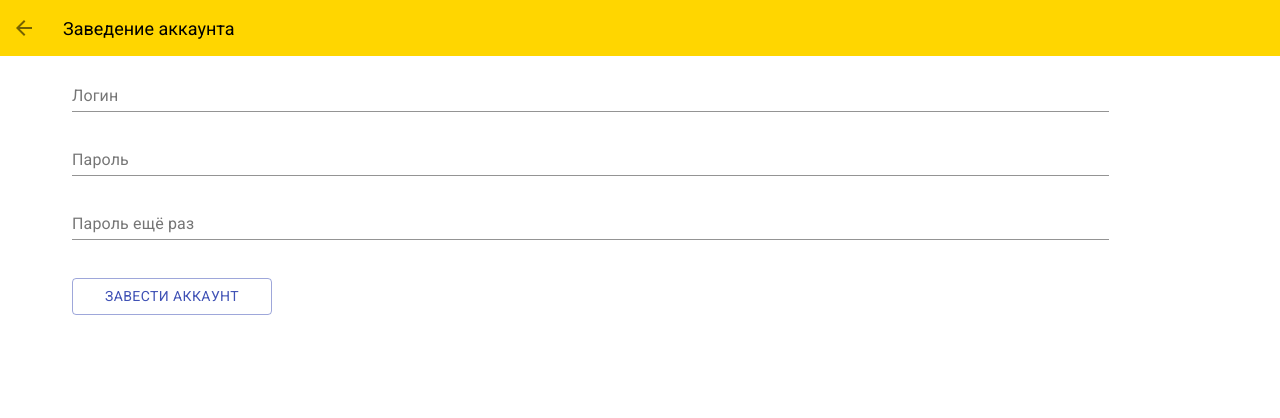
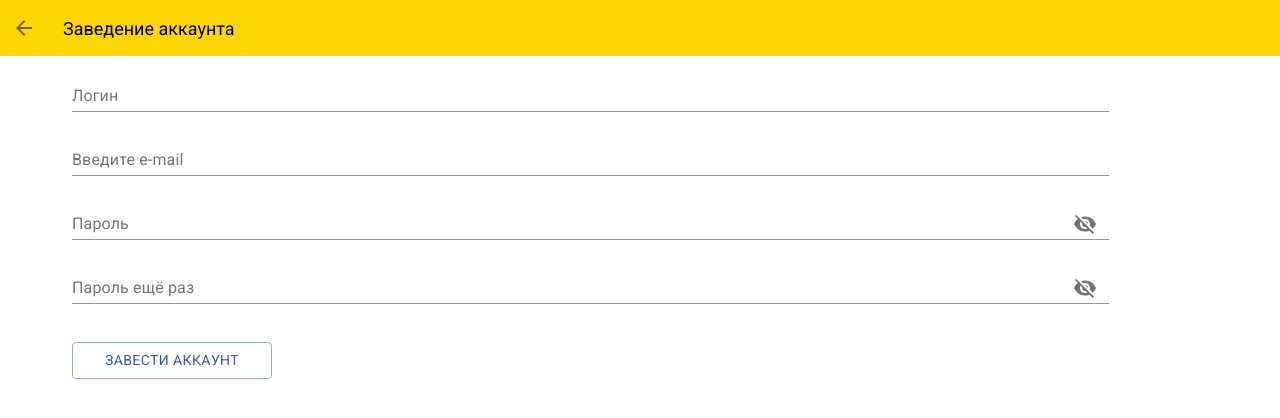
Before and after one commit to Swizi/TechPrice, a React (Create React App) app in the folder tech-price/: page /RegistrationPage in a window 1280 px wide. Shown: the top 418 px of the page. Built offline with nearby package versions, Linux system fonts and the light colour scheme.

Commit message:
Forms Validation

```diff
--- a/tech-price/package.json
+++ b/tech-price/package.json
@@ -14,6 +14,7 @@
     "@testing-library/jest-dom": "^4.2.4",
     "@testing-library/react": "^9.4.0",
     "@testing-library/user-event": "^7.2.1",
+    "formik": "^2.1.4",
     "material-ui-icons": "^1.0.0-beta.36",
     "nuka-carousel": "^4.6.3",
     "react": "^16.13.0",
--- a/tech-price/src/pages/FeedbackPage/FeedbackPage.jsx
+++ b/tech-price/src/pages/FeedbackPage/FeedbackPage.jsx
@@ -7,6 +7,7 @@ import Button from "@material-ui/core/Button";
 import ArrowBackIcon from "@material-ui/icons/ArrowBack";
 import { useHistory } from "react-router-dom";
 import IconButton from "@material-ui/core/IconButton";
+import { useFormik } from 'formik';
 
 const useStyles = makeStyles(theme => ({
   root: {
@@ -25,9 +26,44 @@ const useStyles = makeStyles(theme => ({
   }
 }));
 
+const validate = values => {
+  const errors = {};
+
+  if (!/^[A-Z0-9._%+-]+@[A-Z0-9.-]+\.[A-Z]{2,4}$/i.test(values.email)) {
+    errors.email = 'Неверный формат эл. почты';
+  }
+
+  return errors;
+};
+
 export function FeedbackPage(props) {
+  const [values, setValues] = React.useState();
+  const handleChange = (prop) => (event) => {
+    setValues({ ...values, [prop]: event.target.value });
+  };
+
+  const handleClickShowPassword = () => {
+    setValues({ ...values, showPassword: !values.showPassword });
+  };
+
+  const handleMouseDownPassword = (event) => {
+    event.preventDefault();
+  };
   let history = useHistory();
   const classes = useStyles();
+
+
+  const formik = useFormik({
+    initialValues: {
+      firstName: '',
+      lastName: '',
+      email: '',
+    },
+    validate,
+    onSubmit: values => {
+      alert(JSON.stringify(values, null, 2));
+    },
+  })
 
   return (
     <div className="page_flexbox">
@@ -40,10 +76,9 @@ export function FeedbackPage(props) {
         </div>
       </div>
       <div className="feedback_block">
-        <form className={classes.root} noValidate autoComplete="off">
+        <form className={classes.root} onSubmit={formik.handleSubmit} autoComplete="on">
           <TextField id="standard-basic" label="Введите ФИО" />
-          <TextField id="standard-basic" label="Номер телефона" />
-          <TextField id="standard-basic" label="Введите e-mail" />
+          <TextField id="standard-helperText" id="email" name="email" type="email" onChange={formik.handleChange} value={formik.values.email} label="Введите e-mail" helperText={formik.errors.email ? formik.errors.email : null} />
           <TextField
             id="standard-multiline-static"
             label="Обращение"
@@ -51,6 +86,7 @@ export function FeedbackPage(props) {
             rows="4"
           />
           <Button
+            type="submit"
             variant="outlined"
             size="medium"
             color="primary"
--- a/tech-price/src/pages/LoginPage/LoginPage.jsx
+++ b/tech-price/src/pages/LoginPage/LoginPage.jsx
@@ -1,5 +1,6 @@
 import React from "react";
 import "./LoginPage.css";
+import clsx from 'clsx';
 import HomeIcon from "@material-ui/icons/Home";
 import TextField from "@material-ui/core/TextField";
 import { makeStyles } from "@material-ui/core/styles";
@@ -8,6 +9,12 @@ import ArrowBackIcon from "@material-ui/icons/ArrowBack";
 import { useHistory } from "react-router-dom";
 import IconButton from "@material-ui/core/IconButton";
 import Alert from "@material-ui/lab/Alert";
+import Visibility from '@material-ui/icons/Visibility';
+import VisibilityOff from '@material-ui/icons/VisibilityOff';
+import FormControl from '@material-ui/core/FormControl';
+import Input from '@material-ui/core/Input';
+import InputLabel from '@material-ui/core/InputLabel';
+import InputAdornment from '@material-ui/core/InputAdornment';
 
 const useStyles = makeStyles(theme => ({
   root: {
@@ -18,7 +25,7 @@ const useStyles = makeStyles(theme => ({
   },
   margin: {
     margin: theme.spacing(1),
-    width: 150,
+    width: 200,
     marginTop: 30
   },
   extendedIcon: {
@@ -32,6 +39,21 @@ export function LoginPage(props) {
   //   color: "red"
   // }
   const classes = useStyles();
+  const [values, setValues] = React.useState({
+    showPassword: false,
+  });
+
+  const handleChange = (prop) => (event) => {
+    setValues({ ...values, [prop]: event.target.value });
+  };
+
+  const handleClickShowPassword = () => {
+    setValues({ ...values, showPassword: !values.showPassword });
+  };
+
+  const handleMouseDownPassword = (event) => {
+    event.preventDefault();
+  };
 
   return (
     <div className="page_flexbox">
@@ -49,8 +71,27 @@ export function LoginPage(props) {
       <div className="login_block">
         <form className={classes.root} noValidate autoComplete="off">
           <TextField id="standard-basic" label="Логин" />
-          <TextField id="standard-basic" label="Пароль" />
-          <TextField id="standard-basic" label="Номер карты сбербанка" />
+          {/* <TextField id="standard-password-input" label="Пароль" type="password"  autoComplete="current-password"/> */}
+          <FormControl className={clsx(classes.textField)}>
+            <InputLabel htmlFor="standard-adornment-password">Пароль</InputLabel>
+            <Input
+              id="standard-adornment-password"
+              type={values.showPassword ? 'text' : 'password'}
+              value={values.password}
+              onChange={handleChange('password')}
+              endAdornment={
+                <InputAdornment position="end">
+                  <IconButton
+                    aria-label="toggle password visibility"
+                    onClick={handleClickShowPassword}
+                    onMouseDown={handleMouseDownPassword}
+                  >
+                    {values.showPassword ? <Visibility /> : <VisibilityOff />}
+                  </IconButton>
+                </InputAdornment>
+              }
+            />
+          </FormControl>
           <Button
             variant="outlined"
             size="medium"
--- a/tech-price/src/pages/MainPage/MainPage.jsx
+++ b/tech-price/src/pages/MainPage/MainPage.jsx
@@ -111,7 +111,7 @@ export function MainPage(props) {
           </div>
         </div>
         <div className="product_cards">
-          {props.catalog.map(function(item, index) {
+          {props.catalog.map(function (item, index) {
             return <ItemsCard key={index} data={item} />;
           })}
         </div>
--- a/tech-price/src/pages/RegistrationPage/RegistrationPage.jsx
+++ b/tech-price/src/pages/RegistrationPage/RegistrationPage.jsx
@@ -7,6 +7,14 @@ import Button from "@material-ui/core/Button";
 import ArrowBackIcon from "@material-ui/icons/ArrowBack";
 import { useHistory } from "react-router-dom";
 import IconButton from "@material-ui/core/IconButton";
+import { useFormik } from 'formik';
+import Visibility from '@material-ui/icons/Visibility';
+import VisibilityOff from '@material-ui/icons/VisibilityOff';
+import FormControl from '@material-ui/core/FormControl';
+import Input from '@material-ui/core/Input';
+import InputLabel from '@material-ui/core/InputLabel';
+import InputAdornment from '@material-ui/core/InputAdornment';
+import clsx from 'clsx';
 
 const useStyles = makeStyles(theme => ({
   root: {
@@ -25,12 +33,71 @@ const useStyles = makeStyles(theme => ({
   }
 }));
 
+const validate = values => {
+  const errors = {};
+  if ((values.firstName.length > 15) || (values.firstName.length < 5)) {
+    errors.firstName = 'Логин меньше 16 и больше 5 символов';
+  }
+
+  if (!/^[A-Z0-9._%+-]+@[A-Z0-9.-]+\.[A-Z]{2,4}$/i.test(values.email)) {
+    errors.email = 'Неверный формат эл. почты';
+  }
+
+  return errors;
+};
+
 export function RegistrationPage(props) {
+  const [values, setValues] = React.useState({
+    showPassword: false,
+  });
+
+  const handleChange = (prop) => (event) => {
+    setValues({ ...values, [prop]: event.target.value });
+  };
+
+  const handleClickShowPassword = () => {
+    setValues({ ...values, showPassword: !values.showPassword });
+  };
+
+  const handleMouseDownPassword = (event) => {
+    event.preventDefault();
+  };
   // const headerTextStyle = {
   //   color: "red"
   // }
   let history = useHistory();
   const classes = useStyles();
+
+
+  const formik = useFormik({
+    initialValues: {
+      firstName: '',
+      lastName: '',
+      email: '',
+    },
+    validate,
+    onSubmit: values => {
+      alert(JSON.stringify(values, null, 2));
+    },
+  })
+
+  // const changeEmailStyle = () => {
+  //   var email_html = document.getElementById("email_input");
+  //   var email_value = document.getElementById("email_input").value;
+  //   console.log(email_value.indexOf("@"));
+  //   if(email_value.indexOf("@") === -1){
+  //     console.log(isError ? "standard-error-helper-text" : "standard-basic");
+  //     isError = true;
+  //     console.log(isError ? "standard-error-helper-text" : "standard-basic");
+  //     emailHelperText = "Неправильно введена эл. почта";
+  //     email_html.helperText = emailHelperText;
+  //     console.log(email_html.helperText)
+  //   } else {
+  //     isError = false;
+  //     emailHelperText = "";
+  //   }
+
+  // }
 
   return (
     <div className="page_flexbox">
@@ -43,11 +110,51 @@ export function RegistrationPage(props) {
         </div>
       </div>
       <div className="login_block">
-        <form className={classes.root} noValidate autoComplete="off">
-          <TextField id="standard-basic" label="Логин" />
-          <TextField id="standard-basic" label="Пароль" />
-          <TextField id="standard-basic" label="Пароль ещё раз" />
+        <form className={classes.root} onSubmit={formik.handleSubmit} autoComplete="on">
+          <TextField id={formik.errors.firstName ? "standard-error-helper-text" : "standard-basic"} label="Логин" type="text" onChange={formik.handleChange} value={formik.values.firstName} name="firstName" id="firstName" helperText={formik.errors.firstName ? formik.errors.firstName : null}/>
+          <TextField id="standard-helperText" id="email" name="email" type="email" onChange={formik.handleChange} value={formik.values.email} label="Введите e-mail" helperText={formik.errors.email ? formik.errors.email : null} />
+          <FormControl className={clsx(classes.textField)}>
+            <InputLabel htmlFor="standard-adornment-password">Пароль</InputLabel>
+            <Input
+              id="standard-adornment-password"
+              type={values.showPassword ? 'text' : 'password'}
+              value={values.password}
+              onChange={handleChange('password')}
+              endAdornment={
+                <InputAdornment position="end">
+                  <IconButton
+                    aria-label="toggle password visibility"
+                    onClick={handleClickShowPassword}
+                    onMouseDown={handleMouseDownPassword}
+                  >
+                    {values.showPassword ? <Visibility /> : <VisibilityOff />}
+                  </IconButton>
+                </InputAdornment>
+              }
+            />
+          </FormControl>
+          <FormControl className={clsx(classes.textField)}>
+            <InputLabel htmlFor="standard-adornment-password">Пароль ещё раз</InputLabel>
+            <Input
+              id="standard-adornment-password"
+              type={values.showPassword ? 'text' : 'password'}
+              value={values.password}
+              onChange={handleChange('password')}
+              endAdornment={
+                <InputAdornment position="end">
+                  <IconButton
+                    aria-label="toggle password visibility"
+                    onClick={handleClickShowPassword}
+                    onMouseDown={handleMouseDownPassword}
+                  >
+                    {values.showPassword ? <Visibility /> : <VisibilityOff />}
+                  </IconButton>
+                </InputAdornment>
+              }
+            />
+          </FormControl>
           <Button
+            type="submit"
             variant="outlined"
             size="medium"
             color="primary"
```
Also changed, not shown: tech-price/src/pages/LoginPage/LoginPage.css (+7 -6 lines), 1 other file (tests, documents, lock files or other folders).
